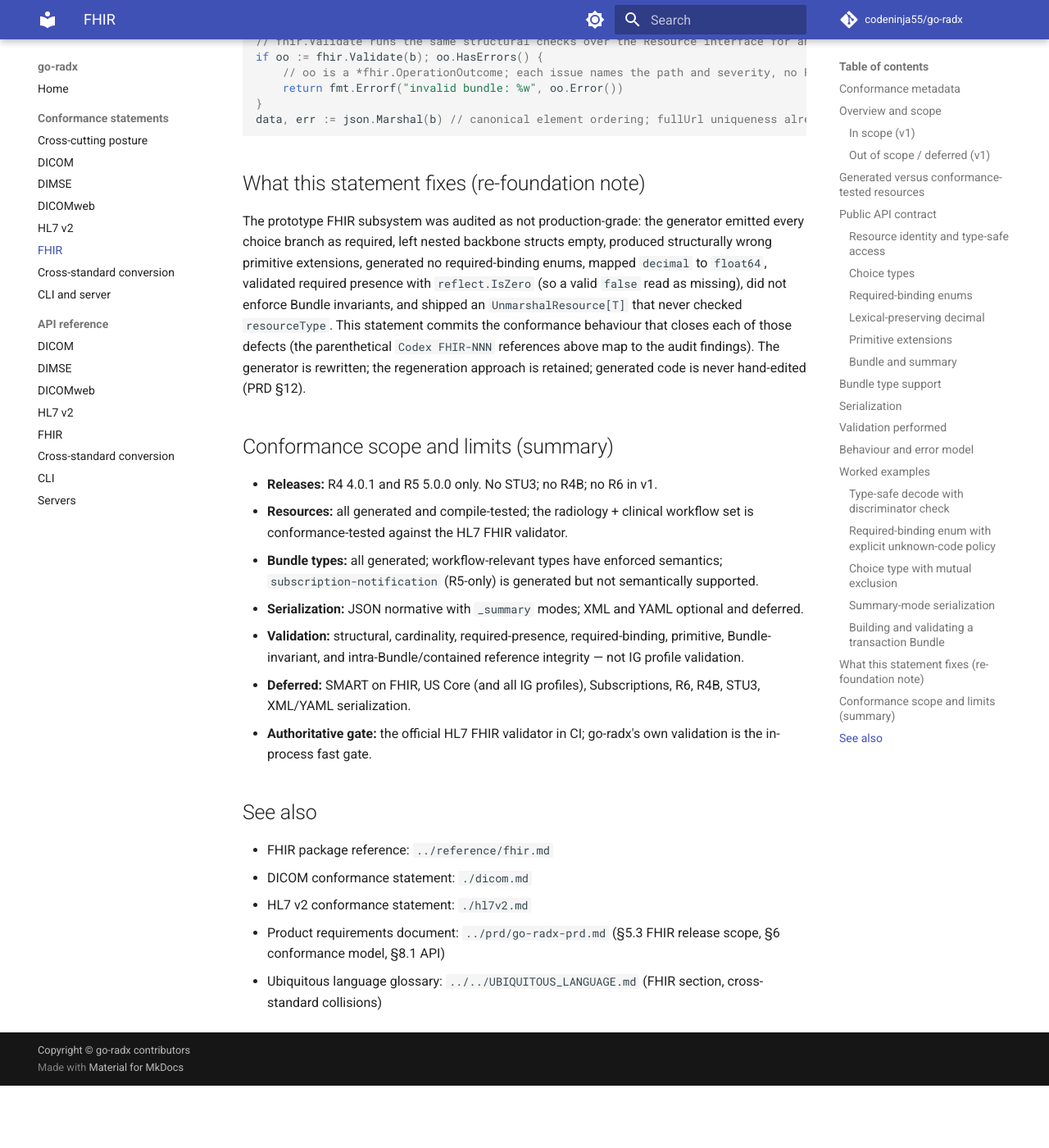
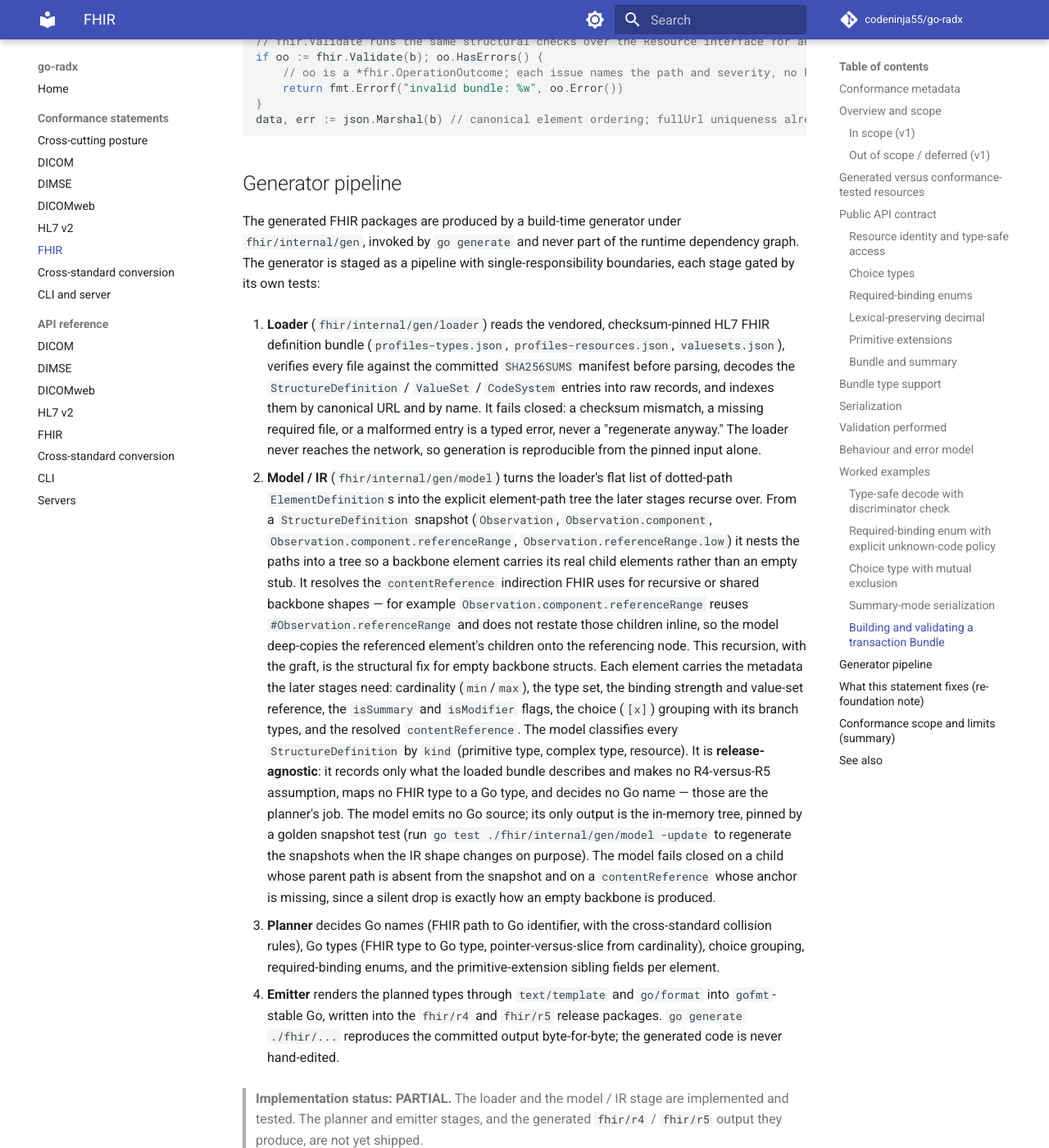
Before and after one commit to codeninja55/go-radx, an MkDocs documentation site: the page built from docs/conformance/fhir.md, in a window 1280 px wide and 1400 px high, scrolled down 13459 px. Shown: the whole window at 82% size. Built offline with MkDocs 1.6.1 and Material for MkDocs 9.7.7, drawn with Linux system fonts in a browser that asks for light colours; comment, search, counter and statistics services are not loaded; before the commit the page ends 14783 px from its top, so only the background shows below that.

Commit message:
docs(fhir): describe the generator pipeline model/IR stage
Fill the FHIR conformance statement's new Generator pipeline section with
the staged loader -> model/IR -> planner -> emitter description, detailing
the release-agnostic element-path tree, the contentReference graft that
fixes empty backbones, and the metadata the IR records. Mark the planner
and emitter stages NOT YET SHIPPED. Add the matching CHANGELOG entry.

````diff
--- a/docs/conformance/fhir.md
+++ b/docs/conformance/fhir.md
@@ -526,6 +526,48 @@ if oo := fhir.Validate(b); oo.HasErrors() {
 data, err := json.Marshal(b) // canonical element ordering; fullUrl uniqueness already checked
 ```
 
+## Generator pipeline
+
+The generated FHIR packages are produced by a build-time generator under `fhir/internal/gen`, invoked by `go generate`
+and never part of the runtime dependency graph. The generator is staged as a pipeline with single-responsibility
+boundaries, each stage gated by its own tests:
+
+1. **Loader** (`fhir/internal/gen/loader`) reads the vendored, checksum-pinned HL7 FHIR definition bundle
+   (`profiles-types.json`, `profiles-resources.json`, `valuesets.json`), verifies every file against the committed
+   `SHA256SUMS` manifest before parsing, decodes the `StructureDefinition` / `ValueSet` / `CodeSystem` entries into
+   raw records, and indexes them by canonical URL and by name. It fails closed: a checksum mismatch, a missing
+   required file, or a malformed entry is a typed error, never a "regenerate anyway." The loader never reaches the
+   network, so generation is reproducible from the pinned input alone.
+
+2. **Model / IR** (`fhir/internal/gen/model`) turns the loader's flat list of dotted-path `ElementDefinition`s into
+   the explicit element-path tree the later stages recurse over. From a `StructureDefinition` snapshot
+   (`Observation`, `Observation.component`, `Observation.component.referenceRange`, `Observation.referenceRange.low`)
+   it nests the paths into a tree so a backbone element carries its real child elements rather than an empty stub. It
+   resolves the `contentReference` indirection FHIR uses for recursive or shared backbone shapes — for example
+   `Observation.component.referenceRange` reuses `#Observation.referenceRange` and does not restate those children
+   inline, so the model deep-copies the referenced element's children onto the referencing node. This recursion, with
+   the graft, is the structural fix for empty backbone structs. Each element carries the metadata the later stages
+   need: cardinality (`min`/`max`), the type set, the binding strength and value-set reference, the `isSummary` and
+   `isModifier` flags, the choice (`[x]`) grouping with its branch types, and the resolved `contentReference`. The
+   model classifies every `StructureDefinition` by `kind` (primitive type, complex type, resource). It is
+   **release-agnostic**: it records only what the loaded bundle describes and makes no R4-versus-R5 assumption, maps
+   no FHIR type to a Go type, and decides no Go name — those are the planner's job. The model emits no Go source; its
+   only output is the in-memory tree, pinned by a golden snapshot test (run `go test ./fhir/internal/gen/model
+   -update` to regenerate the snapshots when the IR shape changes on purpose). The model fails closed on a child
+   whose parent path is absent from the snapshot and on a `contentReference` whose anchor is missing, since a silent
+   drop is exactly how an empty backbone is produced.
+
+3. **Planner** decides Go names (FHIR path to Go identifier, with the cross-standard collision rules), Go types (FHIR
+   type to Go type, pointer-versus-slice from cardinality), choice grouping, required-binding enums, and the
+   primitive-extension sibling fields per element.
+
+4. **Emitter** renders the planned types through `text/template` and `go/format` into `gofmt`-stable Go, written into
+   the `fhir/r4` and `fhir/r5` release packages. `go generate ./fhir/...` reproduces the committed output
+   byte-for-byte; the generated code is never hand-edited.
+
+> **Implementation status: PARTIAL.** The loader and the model / IR stage are implemented and tested. The planner and
+> emitter stages, and the generated `fhir/r4` / `fhir/r5` output they produce, are not yet shipped.
+
 ## What this statement fixes (re-foundation note)
 
 The prototype FHIR subsystem was audited as not production-grade: the generator emitted every choice branch as required,
````
Also changed, not shown: CHANGELOG.md (+8 -0 lines).
